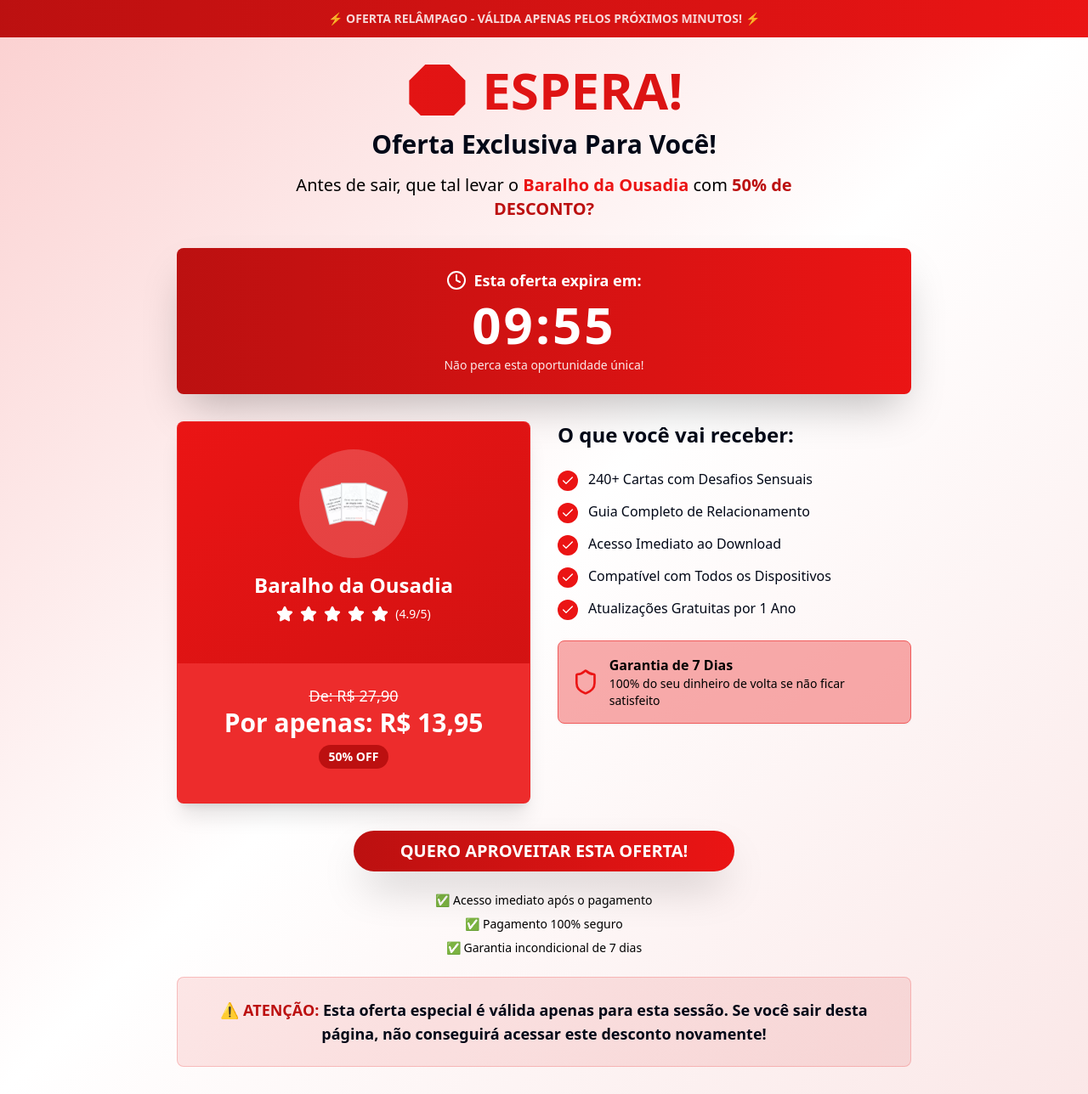
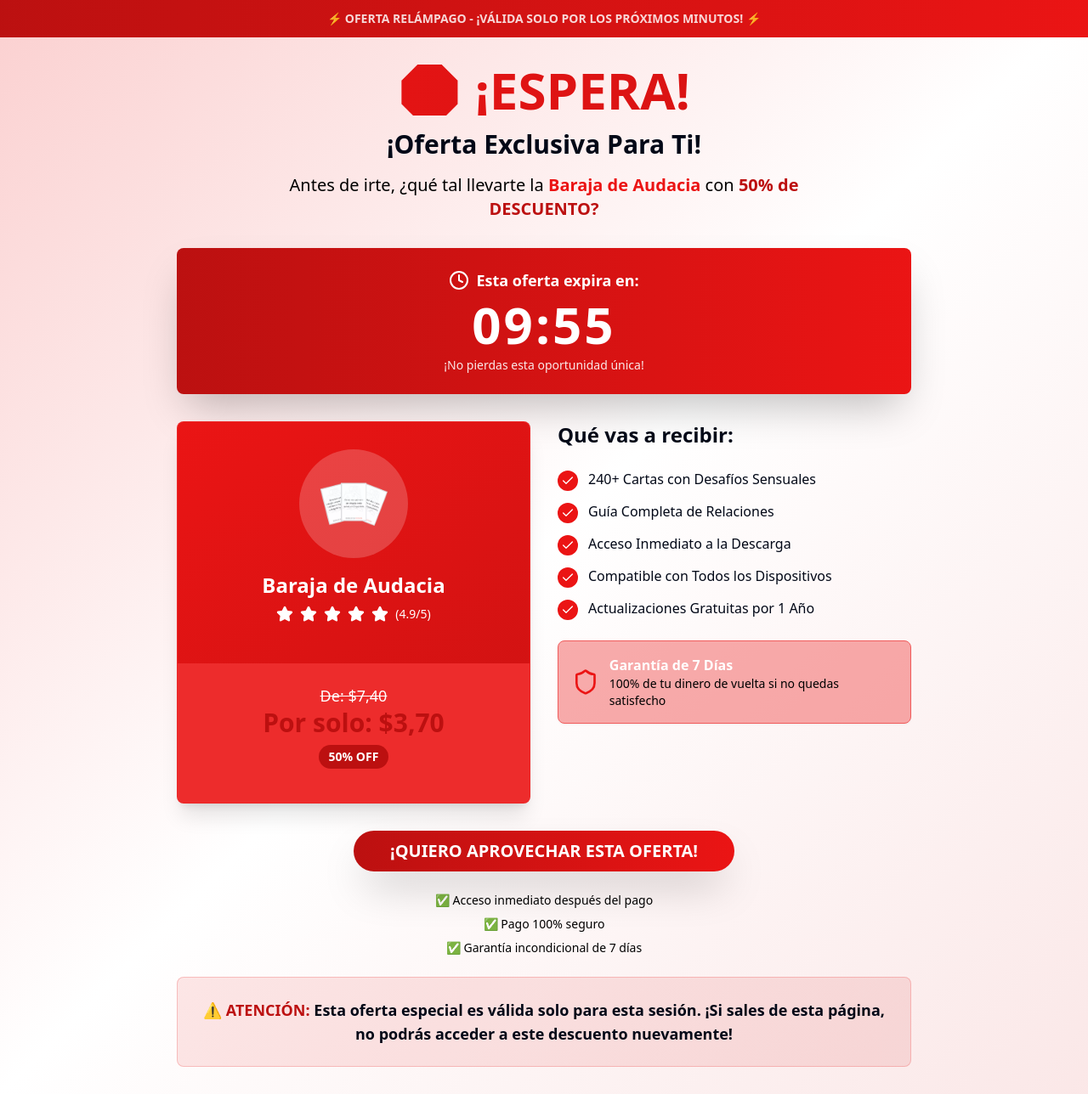
Before and after one commit to Ritamattos/Oferta-Especial-ES, a React (Vite) app: page / in a window 1280 px wide. Shown: the whole page at 85% size. Built offline with nearby package versions, Linux system fonts and the light colour scheme.

Commit message:
Translate page to Spanish and update content

```diff
--- a/src/pages/OfertaEspecial.tsx
+++ b/src/pages/OfertaEspecial.tsx
@@ -27,20 +27,20 @@ const OfertaEspecial = () => {
   };
 
   const benefits = [
-    "240+ Cartas com Desafios Sensuais",
-    "Guia Completo de Relacionamento",
-    "Acesso Imediato ao Download",
-    "Compatível com Todos os Dispositivos",
-    "Atualizações Gratuitas por 1 Ano"
+    "240+ Cartas con Desafíos Sensuales",
+    "Guía Completa de Relaciones",
+    "Acceso Inmediato a la Descarga",
+    "Compatible con Todos los Dispositivos",
+    "Actualizaciones Gratuitas por 1 Año"
   ];
 
   return (
     <div className="min-h-screen bg-gradient-to-br from-primary/20 via-background to-offer/10">
-      {/* Header com Oferta Especial */}
+      {/* Header con Oferta Especial */}
       <div className="bg-gradient-to-r from-urgent to-primary text-white py-3">
         <div className="container mx-auto px-4 text-center">
           <p className="text-sm font-semibold animate-pulse">
-            ⚡ OFERTA RELÂMPAGO - VÁLIDA APENAS PELOS PRÓXIMOS MINUTOS! ⚡
+            ⚡ OFERTA RELÁMPAGO - ¡VÁLIDA SOLO POR LOS PRÓXIMOS MINUTOS! ⚡
           </p>
         </div>
       </div>
@@ -49,31 +49,31 @@ const OfertaEspecial = () => {
         {/* Título Principal */}
         <div className="text-center mb-8 animate-fade-in">
           <h1 className="text-4xl md:text-6xl font-bold bg-gradient-to-r from-primary to-offer bg-clip-text text-transparent mb-4">
-            🛑 ESPERA!
+            🛑 ¡ESPERA!
           </h1>
           <h2 className="text-2xl md:text-3xl font-bold text-foreground mb-4">
-            Oferta Exclusiva Para Você!
+            ¡Oferta Exclusiva Para Ti!
           </h2>
           <p className="text-lg md:text-xl text-muted-foreground max-w-2xl mx-auto">
-            Antes de sair, que tal levar o <span className="font-bold text-primary">Baralho da Ousadia</span> com <span className="font-bold text-urgent">50% de DESCONTO?</span>
+            Antes de irte, ¿qué tal llevarte la <span className="font-bold text-primary">Baraja de Audacia</span> con <span className="font-bold text-urgent">50% de DESCUENTO?</span>
           </p>
         </div>
 
-        {/* Timer de Urgência */}
+        {/* Timer de Urgencia */}
         <Card className="bg-gradient-to-r from-urgent to-primary text-white mb-8 border-0 shadow-2xl animate-scale-in">
           <CardContent className="p-6 text-center">
             <div className="flex items-center justify-center gap-2 mb-2">
               <Clock className="w-6 h-6" />
-              <span className="text-lg font-semibold">Esta oferta expira em:</span>
+              <span className="text-lg font-semibold">Esta oferta expira en:</span>
             </div>
             <div className="text-4xl md:text-6xl font-bold tracking-wider">
               {formatTime(timeLeft)}
             </div>
-            <p className="text-sm opacity-90 mt-2">Não perca esta oportunidade única!</p>
+            <p className="text-sm opacity-90 mt-2">¡No pierdas esta oportunidad única!</p>
           </CardContent>
         </Card>
 
-        {/* Seção do Produto com Desconto */}
+        {/* Sección del Producto con Descuento */}
         <div className="grid md:grid-cols-2 gap-8 mb-8">
           <Card className="overflow-hidden shadow-xl border-primary/20 hover-scale">
             <CardContent className="p-0">
@@ -81,11 +81,11 @@ const OfertaEspecial = () => {
                 <div className="w-32 h-32 mx-auto bg-white/20 rounded-full flex items-center justify-center mb-4 overflow-hidden">
                   <img
                     src="/lovable-uploads/c1981618-413d-482c-b258-ea0ae81af197.png"
-                    alt="Baralho da Ousadia"
+                    alt="Baraja de Audacia"
                     className="w-20 h-20 object-contain"
                   />
                 </div>
-                <h3 className="text-2xl font-bold mb-2">Baralho da Ousadia</h3>
+                <h3 className="text-2xl font-bold mb-2">Baraja de Audacia</h3>
                 <div className="flex items-center justify-center gap-2 mb-4">
                   {[...Array(5)].map((_, i) => (
                     <Star key={i} className="w-5 h-5 fill-current" />
@@ -96,10 +96,10 @@ const OfertaEspecial = () => {
               <div className="p-6 bg-card">
                 <div className="text-center mb-4">
                   <div className="text-lg text-muted-foreground line-through">
-                    De: R$ 27,90
+                    De: $7,40
                   </div>
                   <div className="text-3xl font-bold text-urgent mb-2">
-                    Por apenas: R$ 13,95
+                    Por solo: $3,70
                   </div>
                   <div className="inline-block bg-urgent text-white px-3 py-1 rounded-full text-sm font-semibold">
                     50% OFF
@@ -111,7 +111,7 @@ const OfertaEspecial = () => {
 
           <div className="space-y-6">
             <h3 className="text-2xl font-bold text-center md:text-left">
-              O que você vai receber:
+              Qué vas a recibir:
             </h3>
             <div className="space-y-3">
               {benefits.map((benefit, index) => (
@@ -124,15 +124,15 @@ const OfertaEspecial = () => {
               ))}
             </div>
 
-            {/* Garantia */}
+            {/* Garantía */}
             <Card className="bg-secondary/50 border-secondary">
               <CardContent className="p-4">
                 <div className="flex items-center gap-3">
                   <Shield className="w-8 h-8 text-primary" />
                   <div>
-                    <h4 className="font-bold text-secondary-foreground">Garantia de 7 Dias</h4>
+                    <h4 className="font-bold text-secondary-foreground">Garantía de 7 Días</h4>
                     <p className="text-sm text-muted-foreground">
-                      100% do seu dinheiro de volta se não ficar satisfeito
+                      100% de tu dinero de vuelta si no quedas satisfecho
                     </p>
                   </div>
                 </div>
@@ -146,27 +146,27 @@ const OfertaEspecial = () => {
           <Button
             size="lg"
             className="bg-gradient-to-r from-urgent to-primary hover:from-urgent/90 hover:to-primary/90 text-white font-bold py-4 px-4 md:py-6 md:px-12 text-base md:text-xl rounded-full shadow-2xl transform transition-all duration-300 hover:scale-105 w-full max-w-md mx-auto"
-            onClick={() => window.open('https://pay.hotmart.com/Q96619917J?off=wulb1gbt&checkoutMode=10', '_blank')}
+            onClick={() => window.open('https://pay.hotmart.com/T96936639R?off=j4tv24yp&checkoutMode=10', '_blank')}
           >
-            QUERO APROVEITAR ESTA OFERTA!
+            ¡QUIERO APROVECHAR ESTA OFERTA!
           </Button>
 
           <div className="space-y-2">
             <p className="text-sm text-muted-foreground">
-              ✅ Acesso imediato após o pagamento
+              ✅ Acceso inmediato después del pago
             </p>
             <p className="text-sm text-muted-foreground">
-              ✅ Pagamento 100% seguro
+              ✅ Pago 100% seguro
             </p>
             <p className="text-sm text-muted-foreground">
-              ✅ Garantia incondicional de 7 dias
+              ✅ Garantía incondicional de 7 días
             </p>
           </div>
 
           <div className="bg-gradient-to-r from-primary/10 to-offer/10 p-6 rounded-lg border border-primary/20">
             <p className="text-lg font-semibold text-center text-foreground">
-              ⚠️ <span className="text-urgent">ATENÇÃO:</span> Esta oferta especial é válida apenas para esta sessão.
-              Se você sair desta página, não conseguirá acessar este desconto novamente!
+              ⚠️ <span className="text-urgent">ATENCIÓN:</span> Esta oferta especial es válida solo para esta sesión.
+              ¡Si sales de esta página, no podrás acceder a este descuento nuevamente!
             </p>
           </div>
         </div>
```
